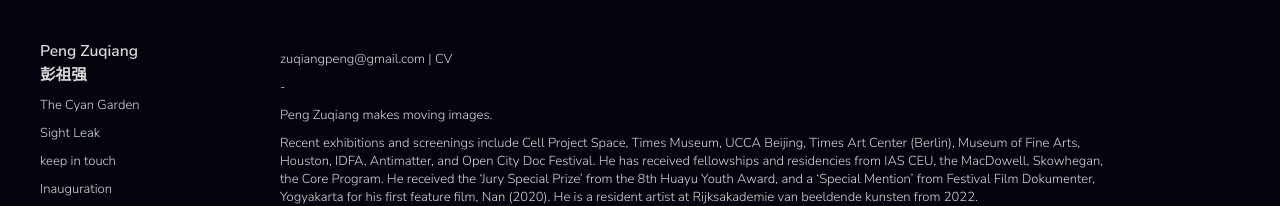
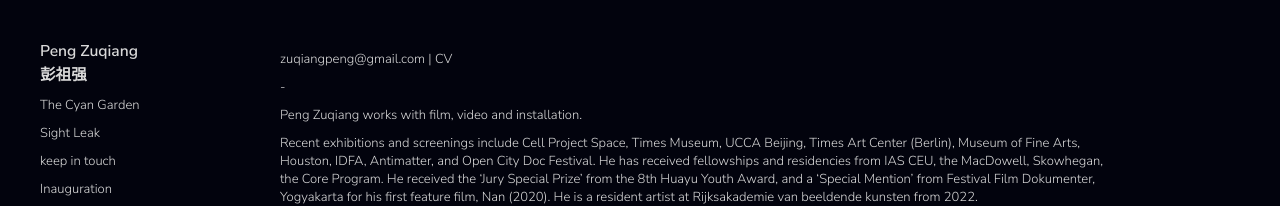
Before and after one commit to JAWeiss89/zuqiangPortfolioReact, a React (Create React App) app: page /info in a window 1280 px wide. Shown: the top 206 px of the page. Built offline with nearby package versions, Linux system fonts and the light colour scheme.

Commit message:
changed info

```diff
--- a/src/Info.js
+++ b/src/Info.js
@@ -7,7 +7,7 @@ const Info = ({hideNav}) => {
             {/* <img className="main-img" src="./images/info.jpg" alt="info"/> */}
             <p>zuqiangpeng@gmail.com | <a target="_blank" rel="noreferrer" href="https://docs.google.com/document/d/1lmyM9UjpoS4ztlFPKtjNQ9ciHQHyG9pX--Q7KzkBAc0/edit?usp=sharing"><span>CV</span></a></p>
             <p>-</p>
-            <p>Peng Zuqiang makes moving images.</p>
+            <p>Peng Zuqiang works with film, video and installation.</p>
             {/* <p>Zuqiang‘s works have been shown at exhibitions and festivals internationally including Antimatter, Dok Leipzig, Open City Documentary Festival, Connecting Space in Hong Kong, and Museum of Fine Arts, Houston. He has received fellowships and residencies from the MacDowell, Skowhegan, True/False Film Festival, and the Core Program. Zuqiang is part of the film collective Fish in a Pot 🐠.</p> */}
             {/* <p>Zuqiang’s works have been shown at exhibitions and festivals internationally including Antimatter, Open City Documentary Festival, IDFA, UCCA Beijing, and Museum of Fine Arts, Houston. He has received fellowships and residencies from the MacDowell, Skowhegan, the Core Program and the Lighthouse Works. He received the ‘Jury Special Prize’ from the 8th Huayu Youth Award, and a ‘Special Mention’ from Festival Film Dokumenter, Yogyakarta for his first feature film.</p> */}
             {/* <p>Zuqiang’s works have been shown at exhibitions and festivals internationally including UCCA Beijing, Time Art Center Berlin, IDFA,  Open City Documentary Festival, and Antimatter. He has received fellowships and residencies from the MacDowell, Skowhegan, the Core Program and the Lighthouse Works. He received the ‘Jury Special Prize’ from the 8th Huayu Youth Award, and a ‘Special Mention’ from Festival Film Dokumenter, Yogyakarta for his first feature film, Nan (2020)</p> */}
```
